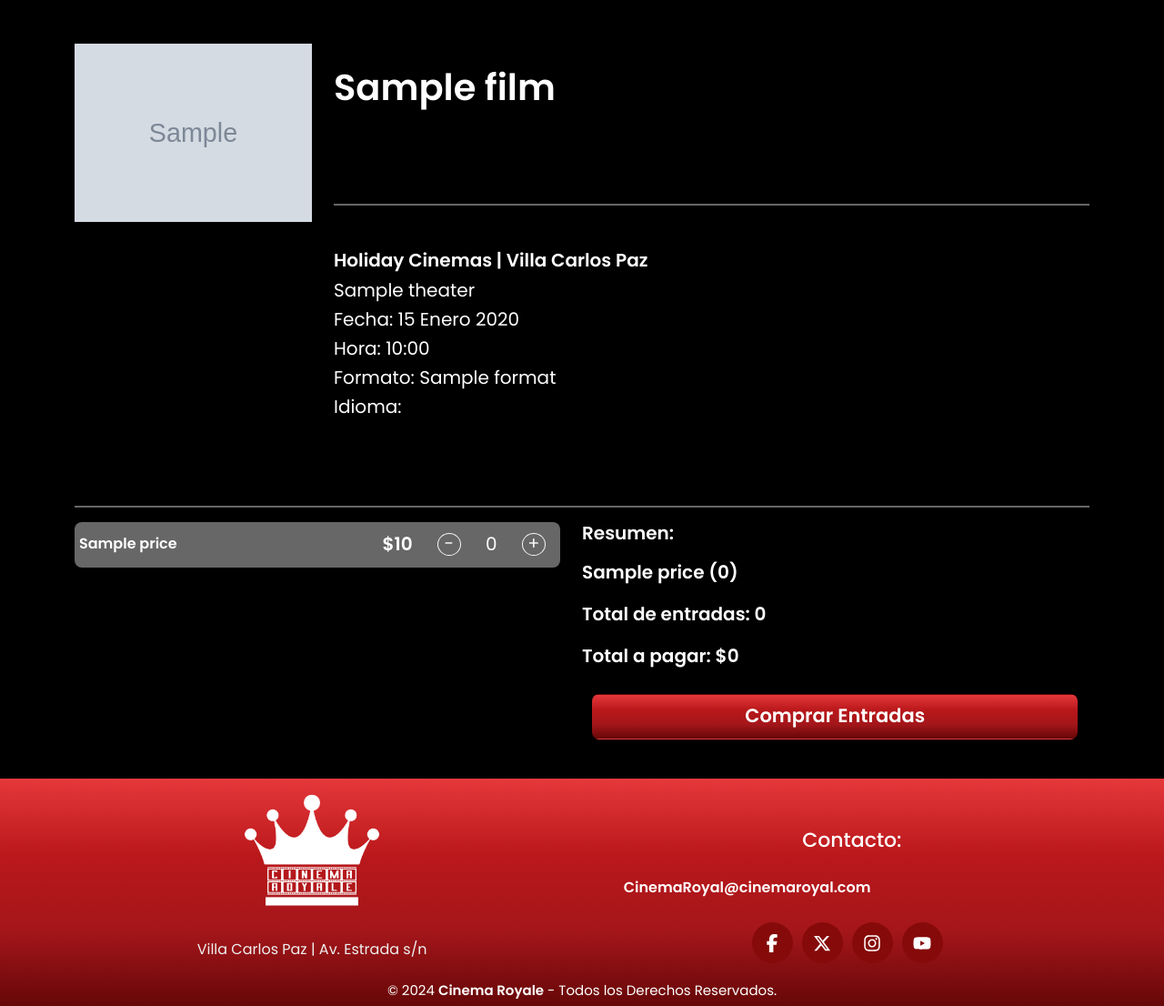
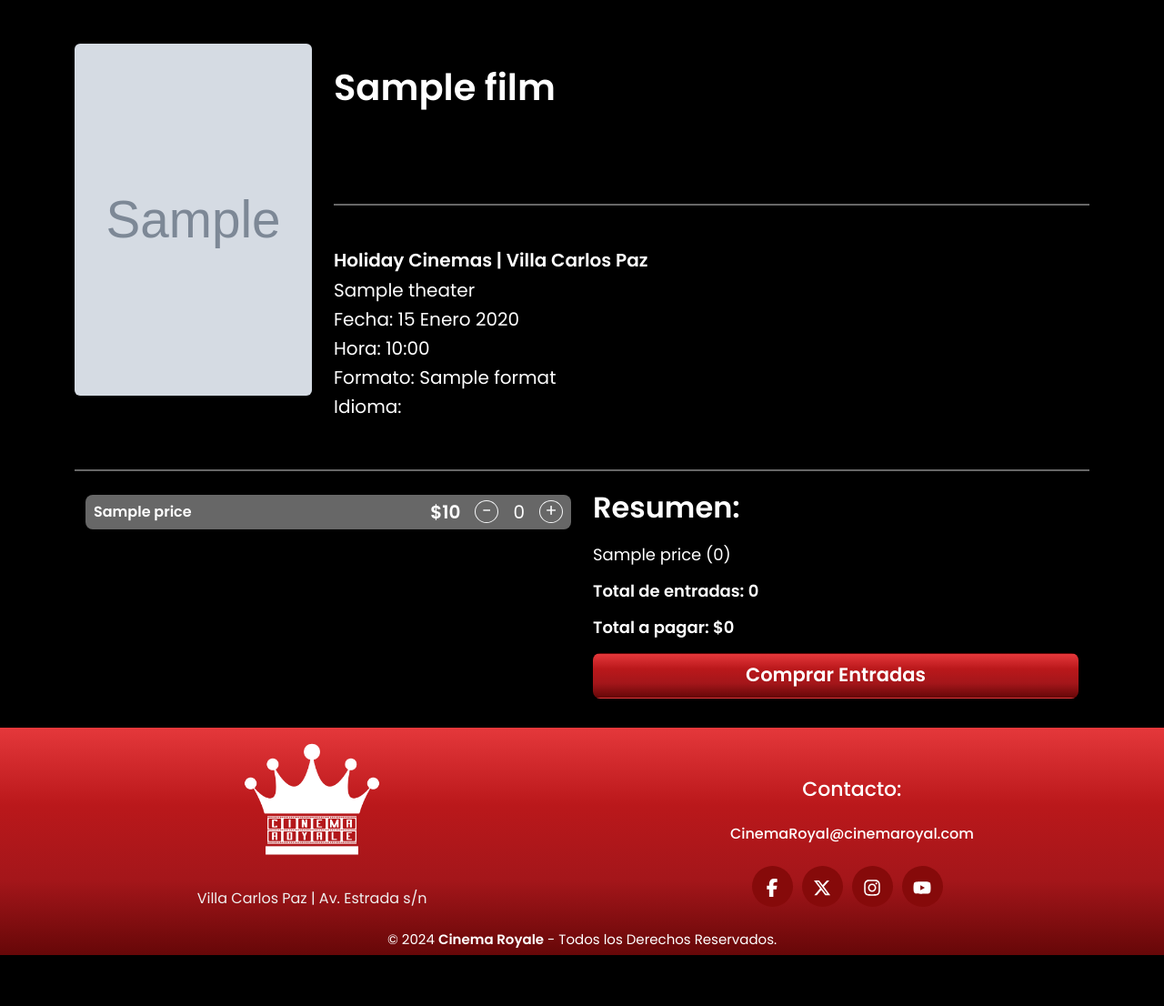
Before and after one commit to Zadios/CinemaSystem, a Django app: page /comprar_entradas/1/ in a window 1280 px wide. Shown: the part 176-1282 px from the top of the page at 91% size. After the commit the page ends 1226 px from the top, so only its background shows below. Run offline with Django 5.2, Linux system fonts and the light colour scheme; tables that the repository leaves empty hold one stand-in row (values such as "Sample post"); grey boxes marked "Sample" are stand-in pictures.

Commit message:
cambios en comprar.js(horarios), pantallas pequeñas de horarios y comprar_entradas

```diff
--- a/Applications/Showtime/templates/Showtime/comprar_entradas.html
+++ b/Applications/Showtime/templates/Showtime/comprar_entradas.html
@@ -11,29 +11,29 @@
 <div class="container my-5">
     <div class="row">
         <!-- Columna con la imagen -->
-        <div class="col-md-3 col-sm-3">
+        <div class="col-md-3 col-sm-12">
             <div>
-                <img src="{{ show.film.image.url }}" class="img-fluid" alt="Imagen portada">
+                <img src="{{ show.film.image.url }}" class="tarjeta-img img-fluid" alt="Imagen portada">
             </div>
         </div>
 
         <!-- Columna fondo negro -->
-        <div class="col-md-9 col-sm-9 col-cont">
+        <div class="col-md-9 col-sm-12 col-cont">
             <!-- Titulo-->
             <div>
-                <h3>{{ show.film.name }}</h3>
+                <h3 class="title-mov">{{ show.film.name }}</h3>
             </div>
 
             <!-- Datos de la pelicula -->
             <div>
                 <p class="linea"></p>
-                <div class="my-5">
-                    <h4>Holiday Cinemas | Villa Carlos Paz</h4>
-                    <h5>{{ show.movie_theater }}</h5>
-                    <h5>Fecha: {{ show.show_date }}</h5>
-                    <h5>Hora: {{ show.show_time }}</h5>
-                    <h5>Formato: {{ show.format }}</h5>
-                    <h5>Idioma: {{ show.language }}</h5>
+                <div class="mt-5">
+                    <h4 class="title-city">Holiday Cinemas | Villa Carlos Paz</h4>
+                    <h5 class="data-function">{{ show.movie_theater }}</h5>
+                    <h5 class="data-function">Fecha: {{ show.show_date }}</h5>
+                    <h5 class="data-function">Hora: {{ show.show_time }}</h5>
+                    <h5 class="data-function">Formato: {{ show.format }}</h5>
+                    <h5 class="data-function">Idioma: {{ show.language }}</h5>
 
                 </div>
             </div>
@@ -46,7 +46,7 @@
 <div class="container">
     <p class="linea2"></p>
 
-    <div class="d-flex align-items-center">
+    <div class="d-flex align-items-center justify-content-center">
         <div class="row w-100">
             <!-- Col tipos de entrada y precio -->
             <div class="col-md-6">
@@ -68,8 +68,8 @@
 
             <!-- resultados -->
             <div class="col-md-6 d-flex flex-column align-items-left justify-content-center">
-            <h4 class="fw-bold mb-3">Resumen:</h4>
-            <p class="fs-5 fw-bold" id="result-summary">
+            <h4 class="title-resume mb-3">Resumen:</h4>
+            <p class="title-type" id="result-summary">
                 {% for price in show.prices.all %}
                 <span id="summary-price-{{ forloop.counter0 }}"
                       class="price-summary"
@@ -79,8 +79,8 @@
                 </span>{% if not forloop.last %} - {% endif %}
                 {% endfor %}
             </p>
-            <p class="fs-5 fw-bold" id="total-tickets">Total de entradas: 0</p>
-            <p class="fs-5 fw-bold" id="total-payment">Total a pagar: $0</p>
+            <p class="title-price" id="total-tickets">Total de entradas: 0</p>
+            <p class="title-price" id="total-payment">Total a pagar: $0</p>
             <a class="btn btn-red text-white" href="{% url 'showtime:pago' %}">Comprar Entradas</a>
 
             </div>
--- a/static/styles/comprar.css
+++ b/static/styles/comprar.css
@@ -1,6 +1,5 @@
 /*Modificacion en titulos*/
 .title-movie{
-    font-family: "Anton", serif;
     font-size: 64px;
 }
 .title-horarios{
@@ -87,6 +86,10 @@
     max-height: 150px;
     overflow-y: auto;
 }
+.horario-button.selected {
+    background-color: #fff;
+    color: rgb(0, 0, 0);
+}
 
 /*estilos del trailer*/
 #video-container {
@@ -98,6 +101,7 @@ iframe {
     width: 100%;
     height: 100%;
 }
+
 @media (min-width: 992px) and (max-width: 1200px){
     .col-md-3,
     .col-md-9 {
--- a/static/styles/comprarbutton.css
+++ b/static/styles/comprarbutton.css
@@ -1,38 +1,50 @@
-h3{
+/*Letra para los titulos*/
+.title-mov{
     font-size: 40px;
     font-weight: 700;
     line-height: 96.34px;
     text-align: left;
 }
-
-h4{
+.title-city{
     font-size: 20px;
     font-weight: 700;
     line-height: 24.2px;
     text-align: left;
 }
-
-h5{
+.data-function{
     font-size: 20px;
     font-weight: 400;
     line-height: 24.2px;
     text-align: left;
-
+}
+.title-resume{
+    font-size: 32px;
+    font-weight: 700;
+    line-height: 48px;
+    text-align: left;
+}
+.title-type{
+    font-size: 18px;
+    font-weight: 400;
+    line-height: 24px;
+    text-align: left;
+}
+.title-price{
+    font-size: 18px;
+    font-weight: 700;
+    line-height: 24px;
+    text-align: left;
+}
+/*Imagen*/
+.tarjeta-img {
+    aspect-ratio: 27 / 40;
+    width: 100%;
+    height: auto;
+    border-radius: 6px;
+    object-fit: cover; /* Mantiene la proporción de la imagen */
 }
 
-.background-p {
-    display: inline-block; /*el backgr se va a ajustar texto */
-    text-align: center;
-    background: rgba(103, 103, 103, 1);
-    margin-top: 2px;
-    height: 30px;
-    padding: 3px;
-    border-radius: 11.48px;
-}
-
-.col-cont {
-    border-radius: 5px;
-}
+/*Lineas horizontales*/
 .linea{
     margin-top: 80px;
     border: 1px solid rgba(103, 103, 103, 1);
@@ -40,16 +52,8 @@ h5{
 .linea2{
     border: 1px solid rgba(103, 103, 103, 1)
 }
-.btn {
-    margin: 0.7rem;
-}
 
-.btn-outline-light {
-    max-width: 100px;
-    max-height: 60px;
-    gap: 0px;
-}
-
+/*Botones*/
 .btn-red {
     background: linear-gradient(180deg, #E5383B 0%, #BA181B 34%, #A4161A 67%, #660708 100%);
     font-size: 21px;
@@ -60,22 +64,59 @@ h5{
     padding: 1px 5px;
     border-radius: 8px;
 }
-
 .price-bar {
     background-color: rgba(103, 103, 103, 1);
-    padding: 1px 5px;
+    padding: 4px 9px;
     border-radius: 8px;
+    margin-top: 10px;
     margin-bottom: 15px;
-    height: 50px;
-
 }
-
-  .btn-control {
+.btn-outline-light {
+    max-width: 100px;
+    max-height: 60px;
+}
+.btn-control {
     width: 20px;
     height: 25px;
-    border-radius: 50%;  /* Botones redondos */
+    border-radius: 50%;
     font-size: 1.2rem;
     display: flex;
     align-items: center;
     justify-content: center;
 }
+
+@media (min-width: 768px) and (max-width: 1200px) {
+    .col-md-3,
+    .col-md-9 {
+        flex: 0 0 100%;
+        max-width: 100%;
+    }
+
+    .tarjeta-img {
+        aspect-ratio: unset;
+        width: 100%;
+        height: auto;
+        max-height: 400px;
+        max-width: 270px;
+        display: block;
+        margin: 0 auto; /* Centra horizontalmente */
+    }
+}
+
+@media (max-width: 767px) {
+    .tarjeta-img {
+        max-height: 400px;
+        max-width: 270px;
+        display: block;
+        margin: 0 auto; /* Centra horizontalmente */
+    }
+
+    .col-cont {
+        text-align: center;
+        padding: 15px;
+    }
+
+    .title-mov {
+        font-size: 28px;
+    }
+}
```
Also changed, not shown: static/JS/compra.js (+11 -0 lines).
